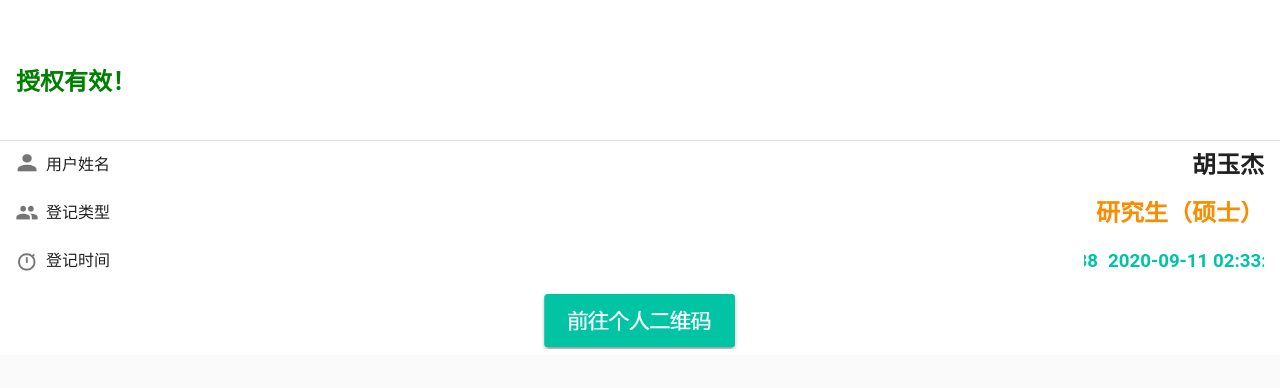
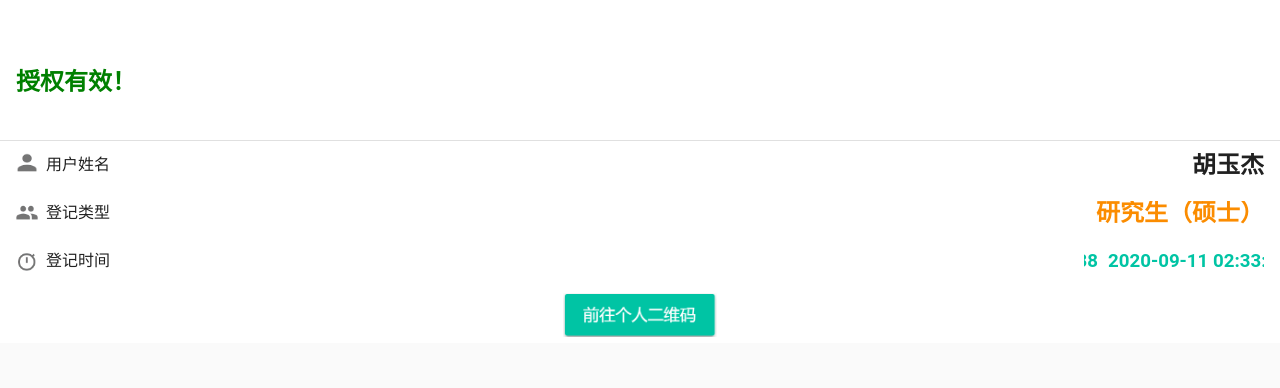
Before and after one commit to donaghy956/PYOUT, a plain HTML site: page index.htm in a window 1280 px wide. Drawn offline with Linux system fonts and the light colour scheme; a web font is replaced by a local one.

Commit message:
Update index.htm

```diff
--- a/index.htm
+++ b/index.htm
@@ -171,7 +171,7 @@
                             </div>
                         </div><!----></div><!----><div data-v-477b291f="" class="v-dialog__container" style="display: block;"></div>
 			<div align="center">
-			<img src="img/qrcodeEnter.png" style="height:56px">
+			<img src="img/qrcodeEnter.png" style="height:44px">
 			</div>
                 </div>
             </div>
```
